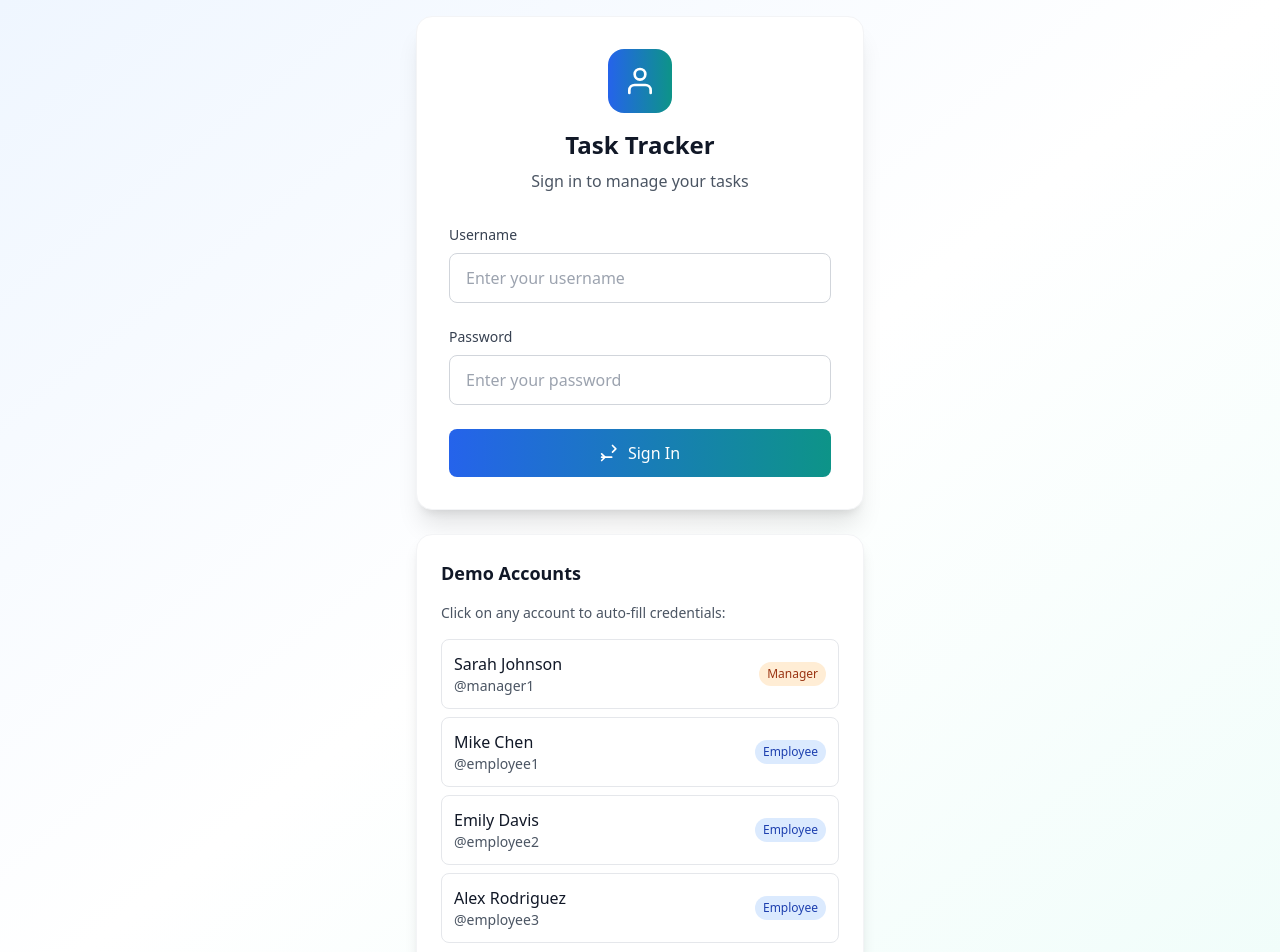
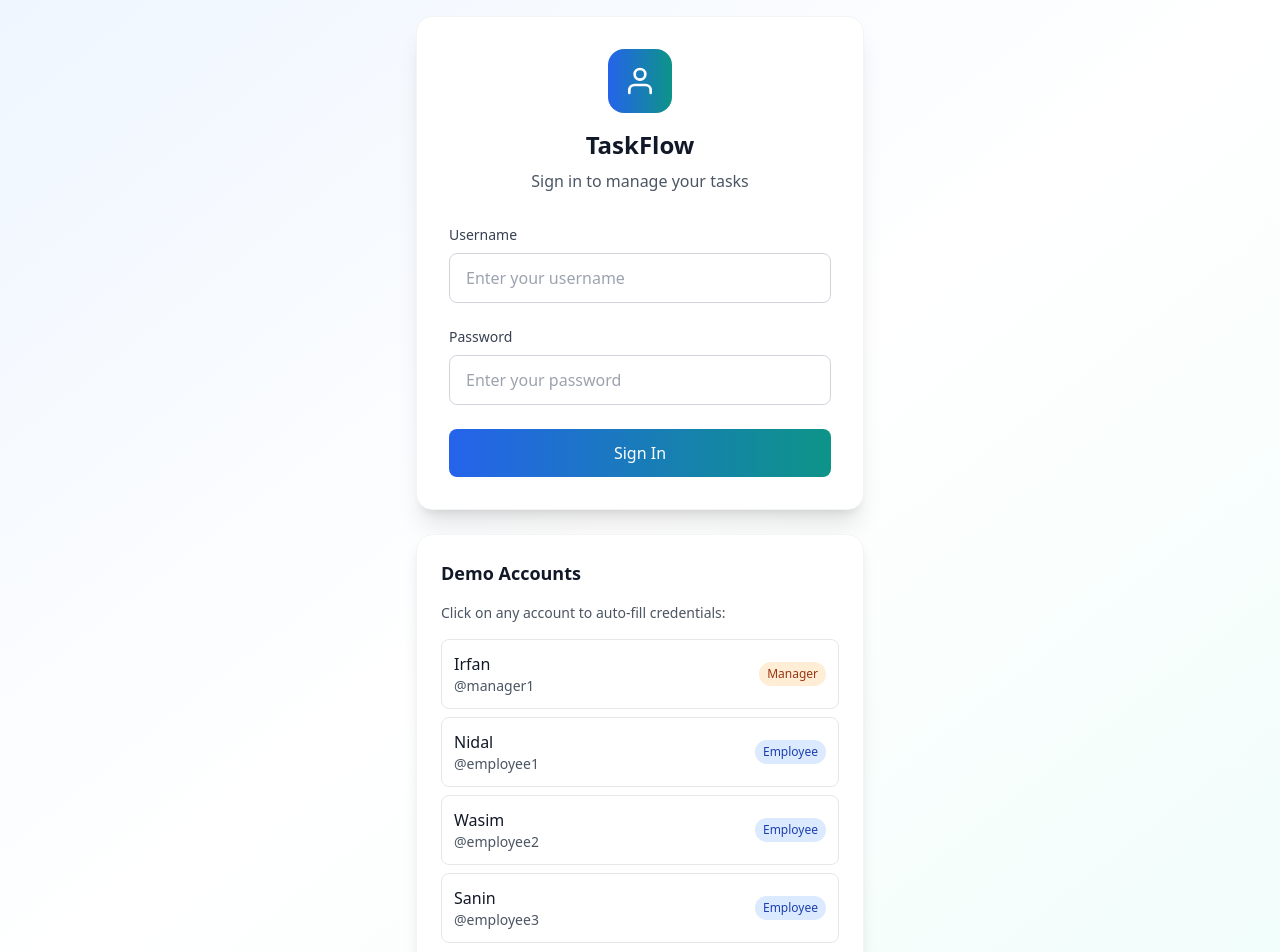
Before and after one commit to IRFXN3671/TaskFlow, a React (Vite) app: page / in a window 1280 px wide. Shown: the top 952 px of the page. Built offline with nearby package versions, Linux system fonts and the light colour scheme.

Commit message:
Version 3.2

```diff
--- a/src/components/auth/Login.js
+++ b/src/components/auth/Login.js
@@ -1,6 +1,6 @@
 import React from 'react';
 import { authService } from '../../services/AuthService.js';
-import { User, LogIn, AlertCircle } from '../icons/index.js';
+import { User, LogIn, AlertCircle, ClipboardList, LoginDoor } from '../icons/index.js';
 
 const Login = ({onLogin}) => {
     const [username, setUsername] = React.useState("")
@@ -25,19 +25,19 @@ const Login = ({onLogin}) => {
     const demoAccounts = [{
         username: "manager1",
         role: "Manager",
-        name: "Sarah Johnson"
+        name: "Irfan"
     }, {
         username: "employee1",
         role: "Employee",
-        name: "Mike Chen"
+        name: "Nidal"
     }, {
         username: "employee2",
         role: "Employee",
-        name: "Emily Davis"
+        name: "Wasim"
     }, {
         username: "employee3",
         role: "Employee",
-        name: "Alex Rodriguez"
+        name: "Sanin"
     }];
 
     const selectDemoAccount = (demoUsername) => {
@@ -67,7 +67,7 @@ const Login = ({onLogin}) => {
                 React.createElement("h1", {
                     key: "title",
                     className: "text-2xl font-bold text-gray-900 mb-2",
-                }, "Task Tracker"),
+                }, "TaskFlow"),
                 React.createElement("p", {
                     key: "subtitle",
                     className: "text-gray-600",
@@ -136,13 +136,7 @@ const Login = ({onLogin}) => {
                     className: "w-full bg-gradient-to-r from-blue-600 to-teal-600 text-white py-3 px-4 rounded-lg font-medium hover:from-blue-700 hover:to-teal-700 focus:ring-2 focus:ring-blue-500 focus:ring-offset-2 transition-all duration-200 disabled:opacity-50 disabled:cursor-not-allowed flex items-center justify-center gap-2",
                 }, loading ? React.createElement("div", {
                     className: "w-5 h-5 border-2 border-white border-t-transparent rounded-full animate-spin"
-                }) : [
-                    React.createElement(LogIn, {
-                        key: "login-icon",
-                        className: "h-5 w-5"
-                    }),
-                    "Sign In"
-                ])
+                }) : "Sign In")
             ])
         ]),
         React.createElement("div", {
--- a/src/components/dashboard/ManagerDashboard.js
+++ b/src/components/dashboard/ManagerDashboard.js
@@ -1,5 +1,5 @@
 import React from 'react';
-import { BarChart3, Users, Plus } from '../icons/index.js';
+import { BarChart3, Users, Plus, User } from '../icons/index.js';
 import StatsCards from './StatsCards.js';
 import Chart from './Chart.js';
 import TaskFilters from '../tasks/TaskFilters.js';
@@ -181,33 +181,6 @@ const ManagerDashboard = ({
                     "Create Task"
                 ])
             ]),
-            React.createElement("div", {
-                key: "search-section",
-                className: "bg-white rounded-lg border border-gray-200 p-4"
-            }, React.createElement("div", {
-                className: "relative"
-            }, [
-                React.createElement("div", {
-                    key: "search-icon",
-                    className: "absolute inset-y-0 left-0 pl-3 flex items-center pointer-events-none"
-                }, React.createElement("svg", {
-                    className: "h-5 w-5 text-gray-400",
-                    fill: "none",
-                    viewBox: "0 0 24 24",
-                    stroke: "currentColor"
-                }, React.createElement("path", {
-                    strokeLinecap: "round",
-                    strokeLinejoin: "round",
-                    strokeWidth: 2,
-                    d: "m21 21-6-6m2-5a7 7 0 11-14 0 7 7 0 0114 0z"
-                }))),
-                React.createElement("input", {
-                    key: "search-input",
-                    type: "text",
-                    placeholder: "Search tasks by title or description...",
-                    className: "block w-full pl-10 pr-3 py-2 border border-gray-300 rounded-md leading-5 bg-white placeholder-gray-500 focus:outline-none focus:placeholder-gray-400 focus:ring-1 focus:ring-blue-500 focus:border-blue-500"
-                })
-            ])),
             React.createElement(TaskFilters, {
                 key: "filters",
                 filters: filters,
@@ -278,7 +251,7 @@ const ManagerDashboard = ({
                 key: "tasks-tab",
                 id: "tasks",
                 label: "Task Management",
-                icon: Users,
+                icon: User,
                 isActive: activeTab === "tasks",
                 onClick: setActiveTab
             })
--- a/src/components/icons/index.js
+++ b/src/components/icons/index.js
@@ -29,6 +29,7 @@
 export const Filter = Z("Filter", [["polygon", { points: "22,3 2,3 10,12.46 10,19 14,21 14,12.46" }]]);
 export const Flag = Z("Flag", [["path", { d: "M4 15s1-1 4-1 5 2 8 2 4-1 4-1V3s-1 1-4 1-5-2-8-2-4 1-4 1z" }], ["line", { x1: "4", y1: "22", x2: "4", y2: "15" }]]);
 export const LogIn = Z("LogIn", [["path", { d: "m15 3 4 4-4 4" }], ["path", { d: "M2 17h12" }], ["path", { d: "m2 21 4-4-4-4" }]]);
+export const LoginDoor = Z("LoginDoor", [["rect", { x: "3", y: "3", width: "18", height: "18", rx: "2", ry: "2" }], ["circle", { cx: "9", cy: "12", r: "1" }], ["path", { d: "m16 3-4 4 4 4" }], ["path", { d: "M14 12h7" }]]);
 export const LogOut = Z("LogOut", [["path", { d: "M9 21H5a2 2 0 0 1-2-2V5a2 2 0 0 1 2-2h4" }], ["polyline", { points: "16,17 21,12 16,7" }], ["line", { x1: "21", y1: "12", x2: "9", y2: "12" }]]);
 export const Plus = Z("Plus", [["line", { x1: "12", y1: "5", x2: "12", y2: "19" }], ["line", { x1: "5", y1: "12", x2: "19", y2: "12" }]]);
 export const Save = Z("Save", [["path", { d: "M19 21H5a2 2 0 0 1-2-2V5a2 2 0 0 1 2-2h11l5 5v11a2 2 0 0 1-2 2z" }], ["polyline", { points: "17,21 17,13 7,13 7,21" }], ["polyline", { points: "7,3 7,8 15,8" }]]);
--- a/src/components/shared/Header.js
+++ b/src/components/shared/Header.js
@@ -1,5 +1,5 @@
 import React from 'react';
-import { User, Bell, LogOut } from '../icons/index.js';
+import { User, LogOut } from '../icons/index.js';
 
 const Header = ({user, onLogout}) => {
     return React.createElement("header", {
@@ -13,7 +13,7 @@ const Header = ({user, onLogout}) => {
             React.createElement("h1", {
                 key: "title",
                 className: "text-2xl font-bold text-gray-900",
-            }, "Task Tracker"),
+            }, "TaskFlow"),
             React.createElement("p", {
                 key: "welcome",
                 className: "text-sm text-gray-600",
@@ -47,12 +47,6 @@ const Header = ({user, onLogout}) => {
                 ])
             ]),
             React.createElement("button", {
-                key: "notifications",
-                className: "p-2 text-gray-600 hover:text-gray-900 hover:bg-gray-100 rounded-lg transition-colors",
-            }, React.createElement(Bell, {
-                className: "h-5 w-5"
-            })),
-            React.createElement("button", {
                 key: "logout",
                 onClick: onLogout,
                 className: "flex items-center gap-2 px-4 py-2 text-red-600 hover:text-red-800 hover:bg-red-50 rounded-lg transition-colors",
--- a/src/components/tasks/TaskCard.js
+++ b/src/components/tasks/TaskCard.js
@@ -1,5 +1,5 @@
 import React from 'react';
-import { ClipboardList, Calendar, Clock, Flag } from '../icons/index.js';
+import { ClipboardList, Calendar, Clock, Flag, User } from '../icons/index.js';
 
 const TaskCard = ({task, onStatusChange, onEdit, onDelete, canEdit, canDelete}) => {
     const statusStyles = {
@@ -76,7 +76,7 @@ const TaskCard = ({task, onStatusChange, onEdit, onDelete, canEdit, canDelete})
                     key: "assignee",
                     className: "flex items-center gap-2",
                 }, [
-                    React.createElement(ClipboardList, {
+                    React.createElement(User, {
                         key: "assignee-icon",
                         className: "h-4 w-4"
                     }),
--- a/src/data/mockData.js
+++ b/src/data/mockData.js
@@ -2,22 +2,22 @@ const mockUsers = [{
     id: "1",
     username: "manager1",
     role: "manager",
-    name: "Sarah Johnson"
+    name: "Irfan"
 }, {
     id: "2",
     username: "employee1",
     role: "employee",
-    name: "Mike Chen"
+    name: "Nidal"
 }, {
     id: "3",
     username: "employee2",
     role: "employee",
-    name: "Emily Davis"
+    name: "Wasim"
 }, {
     id: "4",
     username: "employee3",
     role: "employee",
-    name: "Alex Rodriguez"
+    name: "Sanin"
 }];
 
 const mockTasks = [{
@@ -28,7 +28,7 @@ const mockTasks = [{
     priority: "high",
     dueDate: "2025-02-01",
     assigneeId: "2",
-    assigneeName: "Mike Chen",
+    assigneeName: "Nidal",
     createdAt: "2025-01-15T10:00:00Z",
     updatedAt: "2025-01-16T14:30:00Z"
 }, {
@@ -39,7 +39,7 @@ const mockTasks = [{
     priority: "medium",
     dueDate: "2025-01-28",
     assigneeId: "3",
-    assigneeName: "Emily Davis",
+    assigneeName: "Wasim",
     createdAt: "2025-01-14T09:00:00Z",
     updatedAt: "2025-01-14T09:00:00Z"
 }, {
@@ -50,7 +50,7 @@ const mockTasks = [{
     priority: "high",
     dueDate: "2025-01-20",
     assigneeId: "4",
-    assigneeName: "Alex Rodriguez",
+    assigneeName: "Sanin",
     createdAt: "2025-01-12T11:00:00Z",
     updatedAt: "2025-01-18T16:00:00Z"
 }, {
@@ -61,7 +61,7 @@ const mockTasks = [{
     priority: "medium",
     dueDate: "2025-02-05",
     assigneeId: "2",
-    assigneeName: "Mike Chen",
+    assigneeName: "Nidal",
     createdAt: "2025-01-16T13:00:00Z",
     updatedAt: "2025-01-16T13:00:00Z"
 }, {
@@ -72,7 +72,7 @@ const mockTasks = [{
     priority: "high",
     dueDate: "2025-01-25",
     assigneeId: "3",
-    assigneeName: "Emily Davis",
+    assigneeName: "Wasim",
     createdAt: "2025-01-13T15:00:00Z",
     updatedAt: "2025-01-17T10:00:00Z"
 }, {
@@ -83,7 +83,7 @@ const mockTasks = [{
     priority: "low",
     dueDate: "2025-01-22",
     assigneeId: "4",
-    assigneeName: "Alex Rodriguez",
+    assigneeName: "Sanin",
     createdAt: "2025-01-11T08:00:00Z",
     updatedAt: "2025-01-19T12:00:00Z"
 }];
```
Also changed, not shown: 5 other files (tests, documents, lock files or other folders).
